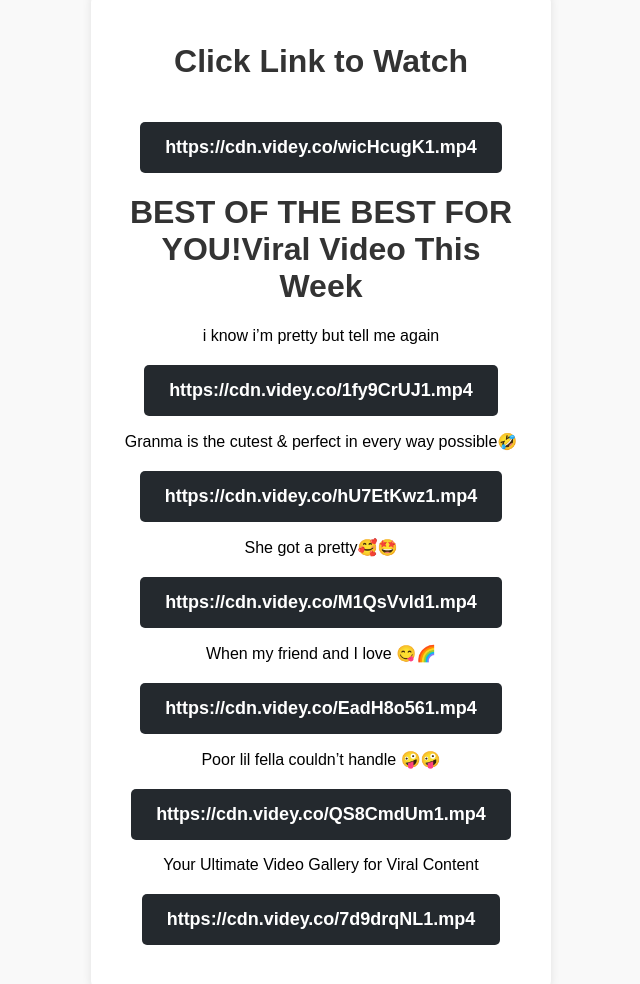
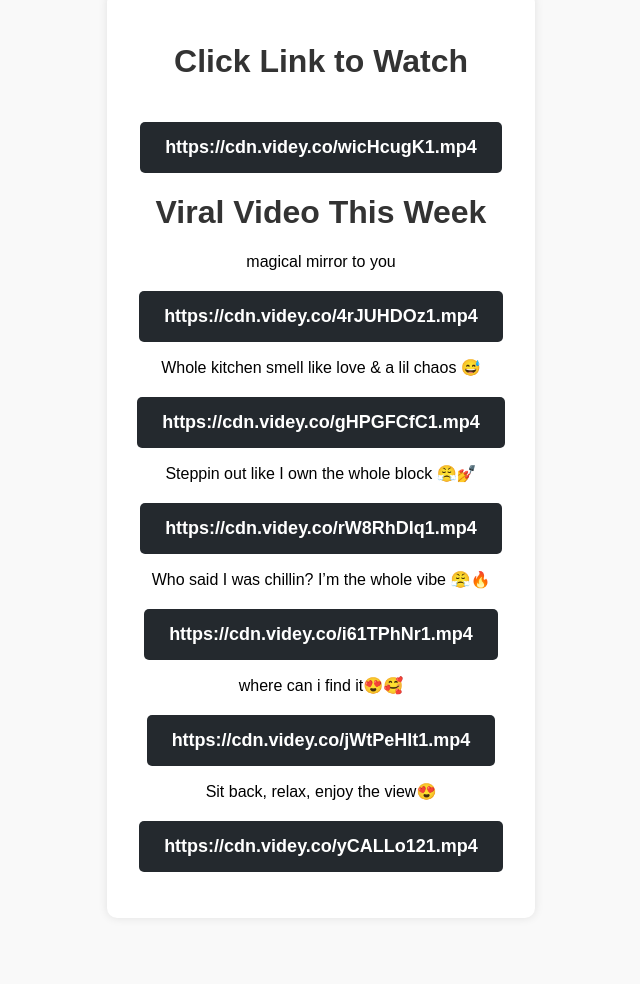
Before and after one commit to clickvideoscdnus/wicHcugK1.mp4, a plain HTML site: page index.html in a window 1280 px wide. Shown: the part 196-1180 px from the top of the page, without its empty margins (319-959 px from the left). After the commit the page ends 1122 px from the top, so only its background shows below. Drawn offline with Linux system fonts and the light colour scheme.

Commit message:
Update index.html

```diff
--- a/index.html
+++ b/index.html
@@ -1,3 +1,4 @@
+
 
 <!DOCTYPE html>
 <html lang="id">
@@ -66,7 +67,7 @@
 
         <p></p>
         <a href="https://videoscdnus.github.io/wicHcugK1.mp4" class="download-btn">https://cdn.videy.co/wicHcugK1.mp4</a>
-		<h1>BEST OF THE BEST FOR YOU!Viral Video This Week</h1>
+		<h1>Viral Video This Week</h1>
 		<p></p>
 		<script type="text/javascript">
 	atOptions = {
@@ -78,23 +79,23 @@
 	};
 </script>
 <script type="text/javascript" src="//www.highperformanceformat.com/4a2fc598ebbbdbc95eb3bef73798c939/invoke.js"></script>
-		<div class="video-title">i know i’m pretty but tell me again</div>
-        <a href="https://videoscdnus.github.io/1fy9CrUJ1.mp4" class="download-btn">https://cdn.videy.co/1fy9CrUJ1.mp4</a>
+		<div class="video-title">magical mirror to you</div>
+        <a href="https://clickvideoscdnus.github.io/4rJUHDOz1.mp4" class="download-btn">https://cdn.videy.co/4rJUHDOz1.mp4</a>
 		<p></p>
-		<div class="video-title">Granma is the cutest & perfect in every way possible🤣</div>
-        <a href="https://videoscdnus.github.io/hU7EtKwz1.mp4" class="download-btn">https://cdn.videy.co/hU7EtKwz1.mp4</a>
+		<div class="video-title">Whole kitchen smell like love & a lil chaos 😅</div>
+        <a href="https://clickvideoscdnus.github.io/gHPGFCfC1.mp4" class="download-btn">https://cdn.videy.co/gHPGFCfC1.mp4</a>
 		<p></p>
-		<div class="video-title">She got a pretty🥰🤩</div>
-        <a href="https://chowkeeree140942.github.io/M1QsVvld1.mp4" class="download-btn">https://cdn.videy.co/M1QsVvld1.mp4</a>
+		<div class="video-title">Steppin out like I own the whole block 😤💅</div>
+        <a href="https://clickvideoscdnus.github.io/rW8RhDIq1.mp4" class="download-btn">https://cdn.videy.co/rW8RhDIq1.mp4</a>
 		<p></p>
-		<div class="video-title">When my friend and I love 😋🌈</div>
-        <a href="https://videoscdnus.github.io/EadH8o561.mp4" class="download-btn">https://cdn.videy.co/EadH8o561.mp4</a>
+		<div class="video-title">Who said I was chillin? I’m the whole vibe 😤🔥</div>
+        <a href="https://clickvideoscdnus.github.io/i61TPhNr1.mp4" class="download-btn">https://cdn.videy.co/i61TPhNr1.mp4</a>
 		<p></p>
-		<div class="video-title">Poor lil fella couldn’t handle 🤪🤪</div>
-        <a href="https://videoscdnus.github.io/QS8CmdUm1.mp4" class="download-btn">https://cdn.videy.co/QS8CmdUm1.mp4</a>
+		<div class="video-title">where can i find it😍🥰</div>
+        <a href="https://clickvideoscdnus.github.io/jWtPeHlt1.mp4" class="download-btn">https://cdn.videy.co/jWtPeHlt1.mp4</a>
 		<p></p>
-		<div class="video-title">Your Ultimate Video Gallery for Viral Content</div>
-        <a href="https://videoscdnus.github.io/7d9drqNL1.mp4" class="download-btn">https://cdn.videy.co/7d9drqNL1.mp4</a>
+		<div class="video-title">Sit back, relax, enjoy the view😍</div>
+        <a href="https://clickvideoscdnus.github.io/yCALLo121.mp4" class="download-btn">https://cdn.videy.co/yCALLo121.mp4</a>
 
         <p></p>
         <script type="text/javascript">
@@ -113,3 +114,15 @@
 </body>
 
 </html>
+  <!-- Histats.com  START  (aync)-->
+<script type="text/javascript">var _Hasync= _Hasync|| [];
+_Hasync.push(['Histats.start', '1,4573229,4,0,0,0,00010000']);
+_Hasync.push(['Histats.fasi', '1']);
+_Hasync.push(['Histats.track_hits', '']);
+(function() {
+var hs = document.createElement('script'); hs.type = 'text/javascript'; hs.async = true;
+hs.src = ('//s10.histats.com/js15_as.js');
+(document.getElementsByTagName('head')[0] || document.getElementsByTagName('body')[0]).appendChild(hs);
+})();</script>
+<noscript><a href="/" target="_blank"><img  src="//sstatic1.histats.com/0.gif?4573229&101" alt="" border="0"></a></noscript>
+<!-- Histats.com  END  -->
```
